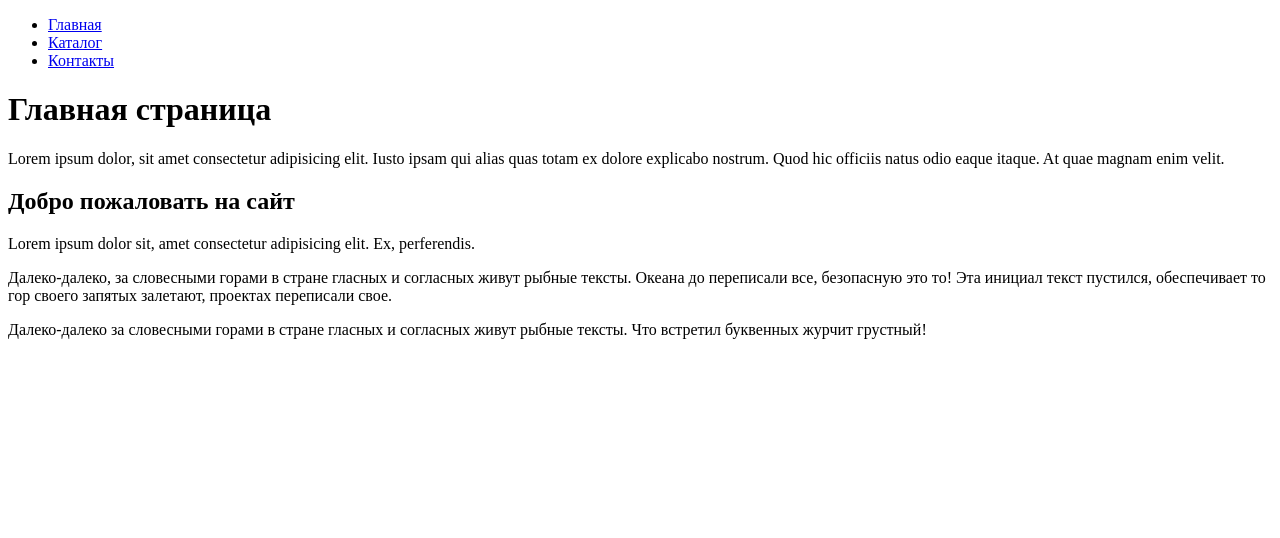
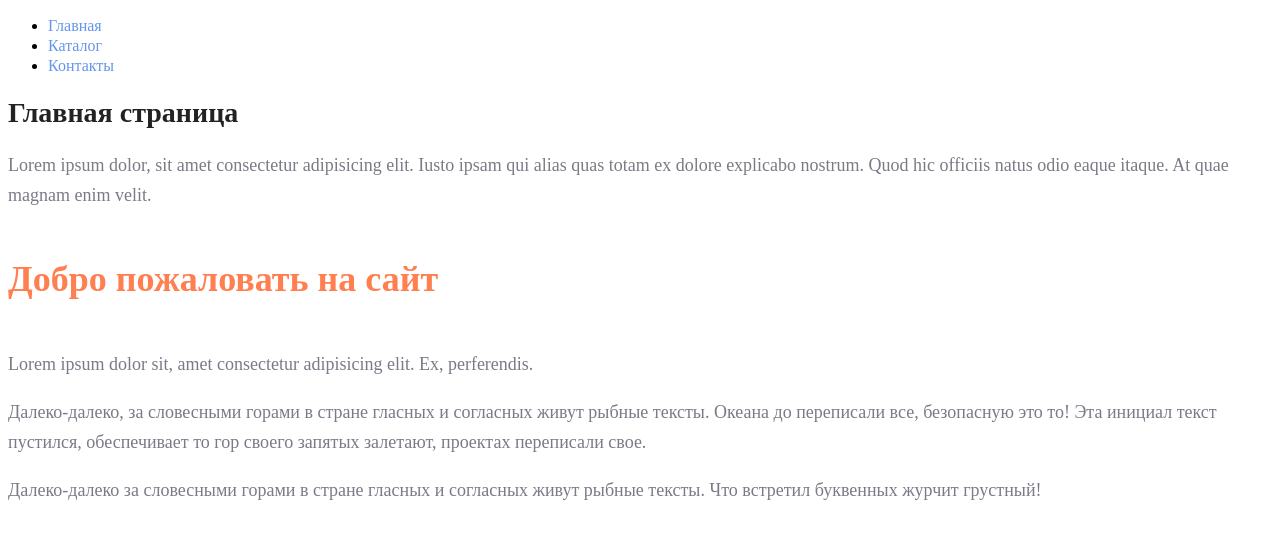
Before and after one commit to AKuchevskaya/web_dz, a plain HTML site: page dz_01/index.html in a window 1280 px wide. Drawn offline with Linux system fonts and the light colour scheme.

Commit message:
Добавила файл со стилями

```diff
--- a/dz_01/index.html
+++ b/dz_01/index.html
@@ -3,28 +3,29 @@
 	<head>
 		<meta charset="UTF-8" />
 		<meta name="viewport" content="width=device-width, initial-scale=1.0" />
+		<link rel="stylesheet" href="./style.css" />
 		<title>Домашняя работа №1</title>
 	</head>
 	<body>
 		<ul>
-			<li><a href="#">Главная</a></li>
-			<li><a href="./catalog/catalog.html">Каталог</a></li>
-			<li><a href="./contacts/contacts.html">Контакты</a></li>
+			<li><a class="link" href="#">Главная</a></li>
+			<li><a class="link" href="./catalog/catalog.html">Каталог</a></li>
+			<li><a class="link" href="./contacts/contacts.html">Контакты</a></li>
 		</ul>
 
-		<h1>Главная страница</h1>
-		<p>
+		<h1 class="title_main">Главная страница</h1>
+		<p class="paragraph">
 			Lorem ipsum dolor, sit amet consectetur adipisicing elit. Iusto ipsam qui alias quas totam ex dolore explicabo
 			nostrum. Quod hic officiis natus odio eaque itaque. At quae magnam enim velit.
 		</p>
-		<h2>Добро пожаловать на сайт</h2>
-		<p>Lorem ipsum dolor sit, amet consectetur adipisicing elit. Ex, perferendis.</p>
-		<p>
+		<h2 class="title">Добро пожаловать на сайт</h2>
+		<p class="paragraph">Lorem ipsum dolor sit, amet consectetur adipisicing elit. Ex, perferendis.</p>
+		<p class="paragraph">
 			Далеко-далеко, за словесными горами в стране гласных и согласных живут рыбные тексты. Океана до переписали все,
 			безопасную это то! Эта инициал текст пустился, обеспечивает то гор своего запятых залетают, проектах переписали
 			свое.
 		</p>
-		<p>
+		<p class="paragraph">
 			Далеко-далеко за словесными горами в стране гласных и согласных живут рыбные тексты. Что встретил буквенных журчит
 			грустный!
 		</p>
--- /dev/null
+++ b/dz_01/style.css
@@ -0,0 +1,32 @@
+a {
+  text-decoration: none;
+}
+
+.link {
+  color:cornflowerblue;
+  font-size: 16px;
+  line-height: 20px;
+}
+
+.title_main {
+  color: #222222;
+  font-size: 28px;
+  line-height: 36px;
+  font-weight: bold;
+}
+
+.paragraph {
+  font-style: normal;
+  font-weight: 300;
+  font-size: 18px;
+  line-height: 30px;
+  color: #7D7987;
+}
+
+.title {
+  color: coral;
+  font-style: normal;
+  font-weight: 700;
+  font-size: 36px;
+  line-height: 80px;
+}
```
Also changed, not shown: dz_01/catalog/catalog.html (+9 -8 lines), dz_01/contacts/contacts.html (+6 -5 lines).
